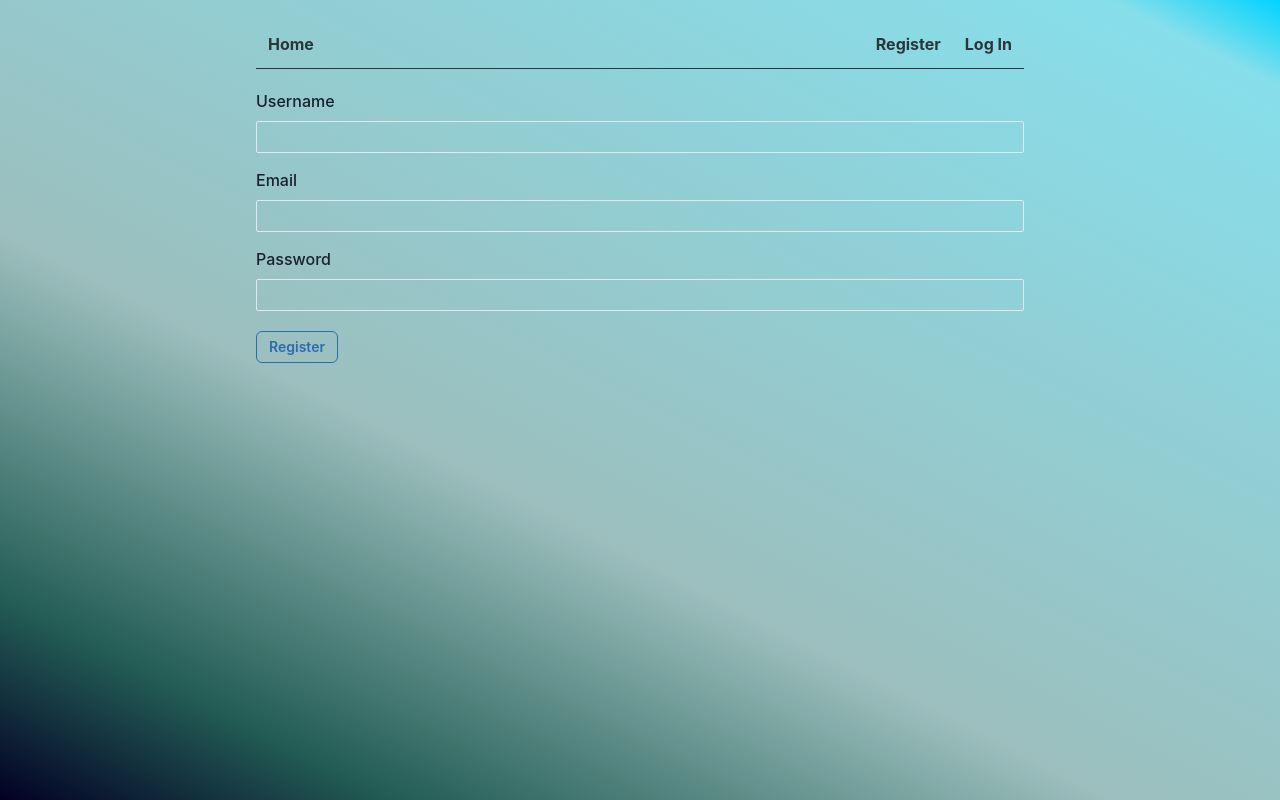
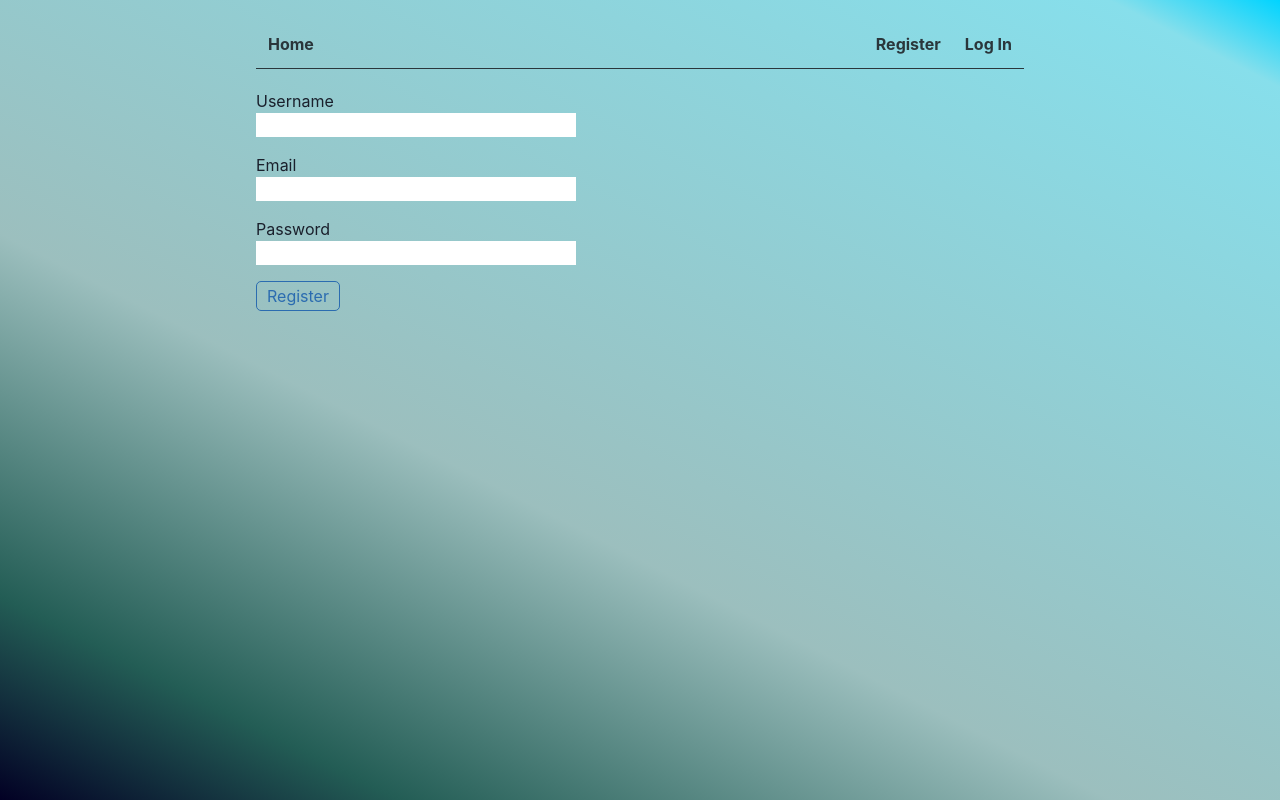
Before and after one commit to SylviaStachera/goit-react-hw-08-phonebook, a React (Create React App) app: page /goit-react-hw-08-phonebook/register in a window 1280 px wide. Built offline with nearby package versions, Linux system fonts and the light colour scheme.

Commit message:
Finish style

```diff
--- a/src/components/App.jsx
+++ b/src/components/App.jsx
@@ -8,6 +8,7 @@ import { RestrictedRoute } from './RestrictedRoute';
 import { refreshUser } from 'redux/auth/operations';
 
 import css from './App.module.css';
+import { Spinner } from '@chakra-ui/react';
 
 const HomePage = lazy(() => import('../pages/HomePage/HomePage'));
 const LoginPage = lazy(() => import('../pages/LoginPage/LoginPage'));
@@ -23,7 +24,13 @@ export const App = () => {
   }, [dispatch]);
 
   return isRefreshing ? (
-    <b>Refreshing user...</b>
+    <Spinner
+      thickness="4px"
+      speed="0.65s"
+      emptyColor="gray.200"
+      color="blue.500"
+      size="xl"
+    />
   ) : (
     <div className={css.container}>
       <Routes>
--- a/src/components/Layout/Layout.jsx
+++ b/src/components/Layout/Layout.jsx
@@ -1,13 +1,26 @@
 import { Suspense } from 'react';
 import { Outlet } from 'react-router-dom';
+import { AppBar } from 'components/AppBar/AppBar';
+
+import { Spinner } from '@chakra-ui/react';
 import css from './Layout.module.css';
-import { AppBar } from 'components/AppBar/AppBar';
 
 export const Layout = ({ children }) => {
   return (
     <div className={css['gradient-background']}>
       <AppBar />
-      <Suspense fallback="{<div>Loading...</div>}">
+      <Suspense
+        fallback={
+          <Spinner
+            className={css.spinner}
+            thickness="4px"
+            speed="0.65s"
+            emptyColor="gray.200"
+            color="blue.500"
+            size="xl"
+          />
+        }
+      >
         <Outlet />
       </Suspense>
     </div>
--- a/src/components/Layout/Layout.module.css
+++ b/src/components/Layout/Layout.module.css
@@ -0,0 +1,6 @@
+.spinner {
+  position: absolute;
+  top: 20%;
+  left: 50%;
+  transform: translate(-50%, -50%);
+}
--- a/src/components/LoginForm/LoginForm.jsx
+++ b/src/components/LoginForm/LoginForm.jsx
@@ -1,13 +1,6 @@
 import { useDispatch } from 'react-redux';
 import { logIn } from 'redux/auth/operations';
 import css from './LoginForm.module.css';
-import {
-  FormControl,
-  FormLabel,
-  Input,
-  Button,
-  ButtonGroup,
-} from '@chakra-ui/react';
 
 export const LoginForm = () => {
   const dispatch = useDispatch();
@@ -27,25 +20,18 @@ export const LoginForm = () => {
   };
 
   return (
-    <FormControl
-      className={css.form}
-      onSubmit={handleSubmit}
-      autoComplete="off"
-    >
-      <FormLabel className={css.label}>Email</FormLabel>
-      <Input size="sm" type="email" name="email" />
-      <FormLabel className={css.label}>Password</FormLabel>
-      <Input size="sm" type="password" name="password" />
-
-      <ButtonGroup
-        className={css.space}
-        type="submit"
-        size="sm"
-        variant="outline"
-        spacing="6"
-      >
-        <Button colorScheme="blue">LogIn</Button>
-      </ButtonGroup>
-    </FormControl>
+    <form className={css.form} onSubmit={handleSubmit} autoComplete="off">
+      <label className={css.label}>
+        Email
+        <input type="email" name="email" />
+      </label>
+      <label className={css.label}>
+        Password
+        <input type="password" name="password" />
+      </label>
+      <button className={css.button} type="submit">
+        Log In
+      </button>
+    </form>
   );
 };
--- a/src/components/LoginForm/LoginForm.module.css
+++ b/src/components/LoginForm/LoginForm.module.css
@@ -3,9 +3,14 @@
 }
 
 .label {
-  margin-top: 15px;
+  display: flex;
+  flex-direction: column;
+  margin-bottom: 16px;
 }
 
-.space {
-  margin-top: 20px;
+.button {
+  border: 1px solid #2b6cb0;
+  border-radius: 5px;
+  color: #2b6cb0;
+  padding: 2px 10px;
 }
--- a/src/components/RegisterForm/RegisterForm.module.css
+++ b/src/components/RegisterForm/RegisterForm.module.css
@@ -3,9 +3,14 @@
 }
 
 .label {
-  margin-top: 15px;
+  display: flex;
+  flex-direction: column;
+  margin-bottom: 16px;
 }
 
-.space {
-  margin-top: 20px;
+.button {
+  border: 1px solid #2b6cb0;
+  border-radius: 5px;
+  color: #2b6cb0;
+  padding: 2px 10px;
 }
--- a/src/components/RegisterForm/RegisterFrom.jsx
+++ b/src/components/RegisterForm/RegisterFrom.jsx
@@ -1,13 +1,6 @@
 import { useDispatch } from 'react-redux';
 import { register } from 'redux/auth/operations';
 import css from './RegisterForm.module.css';
-import {
-  FormControl,
-  FormLabel,
-  Input,
-  Button,
-  ButtonGroup,
-} from '@chakra-ui/react';
 
 export const RegisterForm = () => {
   const dispatch = useDispatch();
@@ -30,27 +23,22 @@ export const RegisterForm = () => {
   };
 
   return (
-    <FormControl
-      className={css.form}
-      onSubmit={handleSubmit}
-      autoComplete="off"
-    >
-      <FormLabel className={css.label}>Username</FormLabel>
-      <Input size="sm" type="text" name="name" />
-      <FormLabel className={css.label}>Email</FormLabel>
-      <Input size="sm" type="email" name="email" />
-      <FormLabel className={css.label}>Password</FormLabel>
-      <Input size="sm" type="password" name="password" />
-
-      <ButtonGroup
-        className={css.space}
-        type="submit"
-        size="sm"
-        variant="outline"
-        spacing="6"
-      >
-        <Button colorScheme="blue">Register</Button>
-      </ButtonGroup>
-    </FormControl>
+    <form className={css.form} onSubmit={handleSubmit} autoComplete="off">
+      <label className={css.label}>
+        Username
+        <input type="text" name="name" />
+      </label>
+      <label className={css.label}>
+        Email
+        <input type="email" name="email" />
+      </label>
+      <label className={css.label}>
+        Password
+        <input type="password" name="password" />
+      </label>
+      <button className={css.button} type="submit">
+        Register
+      </button>
+    </form>
   );
 };
```
Also changed, not shown: 1 other file (tests, documents, lock files or other folders).
